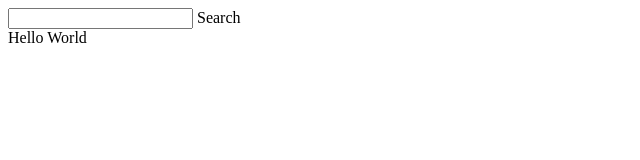
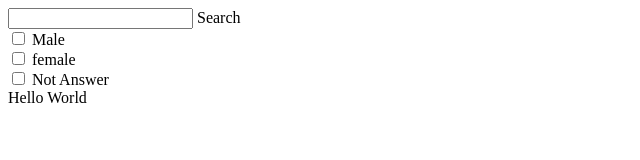
Before and after one commit to mfajriramadhan97/aplikasi-harisenin, a plain HTML site: page index.html in a window 1280 px wide. Shown: the whole page, without its empty margins (0-640 px from the left). Drawn offline with Linux system fonts and the light colour scheme.

Commit message:
feat:filter

```diff
--- a/index.html
+++ b/index.html
@@ -10,6 +10,18 @@
       <input type="text" name="searching" id="search" />
       <label for="search">Search</label>
     </form>
+    <form>
+      <input type="checkbox" name="gender" id="male">
+      <label for="male">Male</label>
+    </form>
+    <form>
+      <input type="checkbox" name="gender" id="female">
+      <label for="female">female</label>
+    </form>
+    <form>
+      <input type="checkbox" name="gender" id="not answer">
+      <label for="not answer">Not Answer</label>
+    </form>
     Hello World
   </body>
 </html>
```
